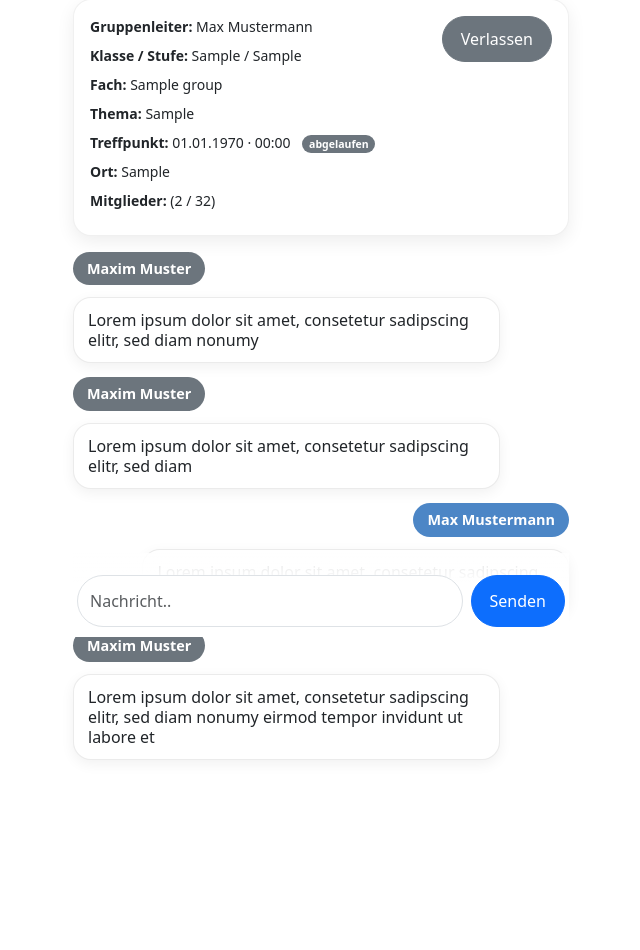
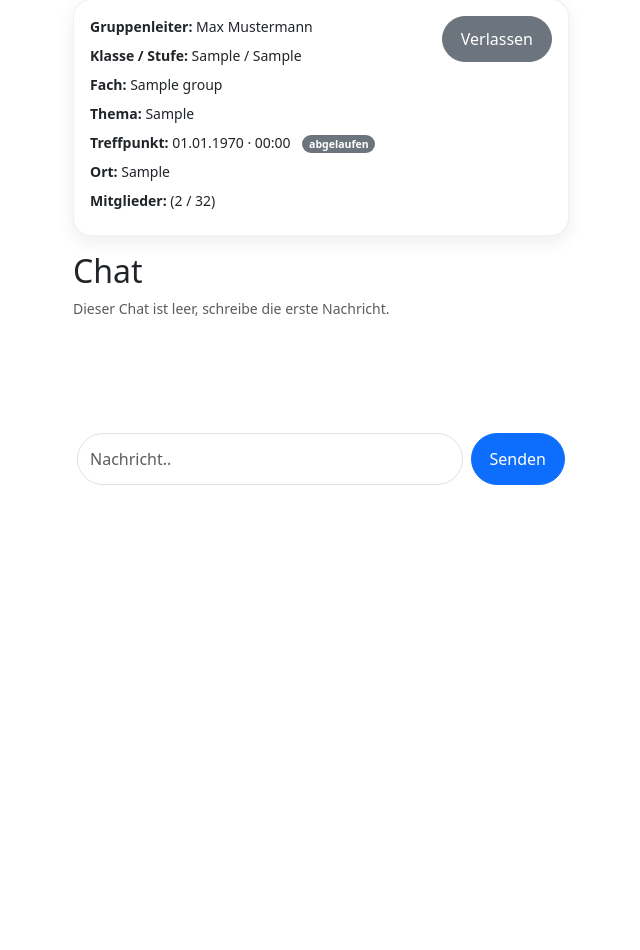
Before and after one commit to FIA-GSO/osp-code-repository-gruppe-1-1, a Flask app: page /groups/1 in a window 1280 px wide. Shown: the part 163-1113 px from the top of the page, without its empty margins (319-959 px from the left). After the commit the page ends 648 px from the top, so only its background shows below. Run offline with Flask 3, Linux system fonts and the light colour scheme; tables that the repository leaves empty hold one stand-in row (values such as "Sample post"); some libraries are stand-ins or nearby versions.

Commit message:
Added chat functionality, including message

```diff
--- a/database/model/groupActionModel.py
+++ b/database/model/groupActionModel.py
@@ -8,6 +8,7 @@ class GroupActionModel(db.Model):
     id = db.Column(db.Integer, primary_key=True, autoincrement=True)
     group_id = db.Column(ForeignKey("group.id"), nullable=False)
     account_id = db.Column(ForeignKey("account.id"), nullable=False)
+    account = db.relationship("AccountModel", foreign_keys=[account_id])
     type = db.Column(db.String(255), CheckConstraint("type in ('ACTION', 'MESSAGE')"), nullable=False)
     content = db.Column(db.Text, nullable=False)
     created = db.Column(db.DateTime, nullable=False, default=datetime.now())
--- a/main.py
+++ b/main.py
@@ -3,9 +3,12 @@ from flask_wtf.csrf import CSRFProtect, CSRFError
 from datetime import datetime
 import time
 from sqlalchemy import or_, and_
+from sqlalchemy.orm import joinedload
+
 from database.model.base import db
 from database.model.groupModel import GroupModel, save_group, delete_group
 from services.accountService import create_account as service_create_account, login_user as service_login_user
+from database.model.groupActionModel import GroupActionModel
 
 ALLOWED_GRADES = {"Unterstufe", "Mittelstufe", "Oberstufe"}
 
@@ -151,6 +154,16 @@ def group_overview(group_id):
     now = int(time.time())
     appointment_is_past = bool(group.appointment and int(group.appointment) < now)
 
+    messages = (
+        GroupActionModel.query
+        .options(joinedload(GroupActionModel.account))
+        .filter_by(group_id=group_id, type="MESSAGE")
+        .order_by(GroupActionModel.created.asc())
+        .all()
+    )
+
+    current_user_id = session.get("account")
+
     return render_template(
         "group_overview.html",
         group=group,
@@ -159,6 +172,8 @@ def group_overview(group_id):
         owner_name=owner_name,
         class_grade=class_grade,
         appointment_is_past=appointment_is_past,
+        messages=messages,
+        current_user_id=current_user_id,
     )
 
 
@@ -322,6 +337,41 @@ def edit_group_route(group_id):
     flash("Gruppe wurde aktualisiert.", "success")
     return redirect(url_for("index"))
 
+@app.route("/groups/<int:group_id>/messages", methods=["POST"])
+def send_group_message(group_id):
+    if session.get("account") is None:
+        flash("Bitte zuerst einloggen.", "danger")
+        return redirect(url_for("login"))
+
+    group = GroupModel.query.get(group_id)
+    if not group or not group.is_active:
+        flash("Gruppe nicht gefunden.", "danger")
+        return redirect(url_for("index"))
+
+    text = (request.form.get("message") or "").strip()
+    if not text:
+        flash("Nachricht darf nicht leer sein.", "danger")
+        return redirect(url_for("group_overview", group_id=group_id))
+
+    if len(text) > 1000:
+        flash("Nachricht ist zu lang (max. 1000 Zeichen).", "danger")
+        return redirect(url_for("group_overview", group_id=group_id))
+
+    account_id = session.get("account")
+    if account_id is None:
+        flash("Ungültige Session.", "danger")
+        return redirect(url_for("login"))
+
+    msg = GroupActionModel(
+        group_id=group_id,
+        account_id=account_id,
+        type="MESSAGE",
+        content=text,
+    )
+    db.session.add(msg)
+    db.session.commit()
+
+    return redirect(url_for("group_overview", group_id=group_id))
 
 if __name__ == '__main__':
     app.run(port=4000, debug=True)
--- a/services/accountService.py
+++ b/services/accountService.py
@@ -13,8 +13,8 @@ def create_account():
         role="USER",
     )
 
-    model_create_account(account)
-    session["account"] = True
+    newAccount = model_create_account(account)
+    session["account"] = newAccount.id
 
     return
 
--- a/templates/group_overview.html
+++ b/templates/group_overview.html
@@ -110,50 +110,25 @@
 
   <!-- Chat -->
   <section class="chat-area" aria-label="Chat">
-    <!-- Beispiel-Nachrichten (ersetzen durch Loop) -->
-    <article class="msg-row left">
-      <span class="name-pill left">Maxim Muster</span>
-      <div class="bubble">
-        Lorem ipsum dolor sit amet, consetetur sadipscing elitr, sed diam nonumy
-      </div>
-    </article>
+    <h2>Chat</h2>
 
-    <article class="msg-row left">
-      <span class="name-pill left">Maxim Muster</span>
-      <div class="bubble">
-        Lorem ipsum dolor sit amet, consetetur sadipscing elitr, sed diam
-      </div>
-    </article>
-
-    <article class="msg-row right">
-      <span class="name-pill right">Max Mustermann</span>
-      <div class="bubble">
-        Lorem ipsum dolor sit amet, consetetur sadipscing elitr, sed diam nonumy
-      </div>
-    </article>
-
-    <article class="msg-row left">
-      <span class="name-pill left">Maxim Muster</span>
-      <div class="bubble">
-        Lorem ipsum dolor sit amet, consetetur sadipscing elitr, sed diam nonumy
-        eirmod tempor invidunt ut labore et
-      </div>
-    </article>
-
-    {# Später so:
     {% for msg in messages %}
-      <article class="msg-row {{ 'right' if msg.sender_id == current_user.id else 'left' }}">
-        <span class="name-pill {{ 'right' if msg.sender_id == current_user.id else 'left' }}">{{ msg.sender_name }}</span>
-        <div class="bubble">{{ msg.text }}</div>
+      <article class="msg-row {{ 'right' if current_user_id and msg.account_id == current_user_id else 'left' }}">
+        <span class="name-pill {{ 'right' if current_user_id and msg.account_id == current_user_id else 'left' }}">
+        {{ msg.account.first_name }} {{ msg.account.last_name }}
+        </span>
+        <div class="bubble">{{ msg.content }}</div>
       </article>
     {% endfor %}
-    #}
+
+    {% if messages|length == 0 %}
+      <p class="text-muted small mb-0">Dieser Chat ist leer, schreibe die erste Nachricht.</p>
+    {% endif %}
   </section>
 
   <!-- Composer -->
   <section class="composer" aria-label="Nachricht schreiben">
-    <!--  url_for('send_message', group_id=group.id) if group else '#'   -->
-    <form method="post" action="" class="row g-2 align-items-center m-0">
+        <form method="post" action="{{ url_for('send_group_message', group_id=group.id) }}" class="row g-2 align-items-center m-0">
           <input type="hidden" name="csrf_token" value="{{ csrf_token() }}">
 
           <div class="col">
```
Lines whose indentation alone changed are shown as unchanged.
